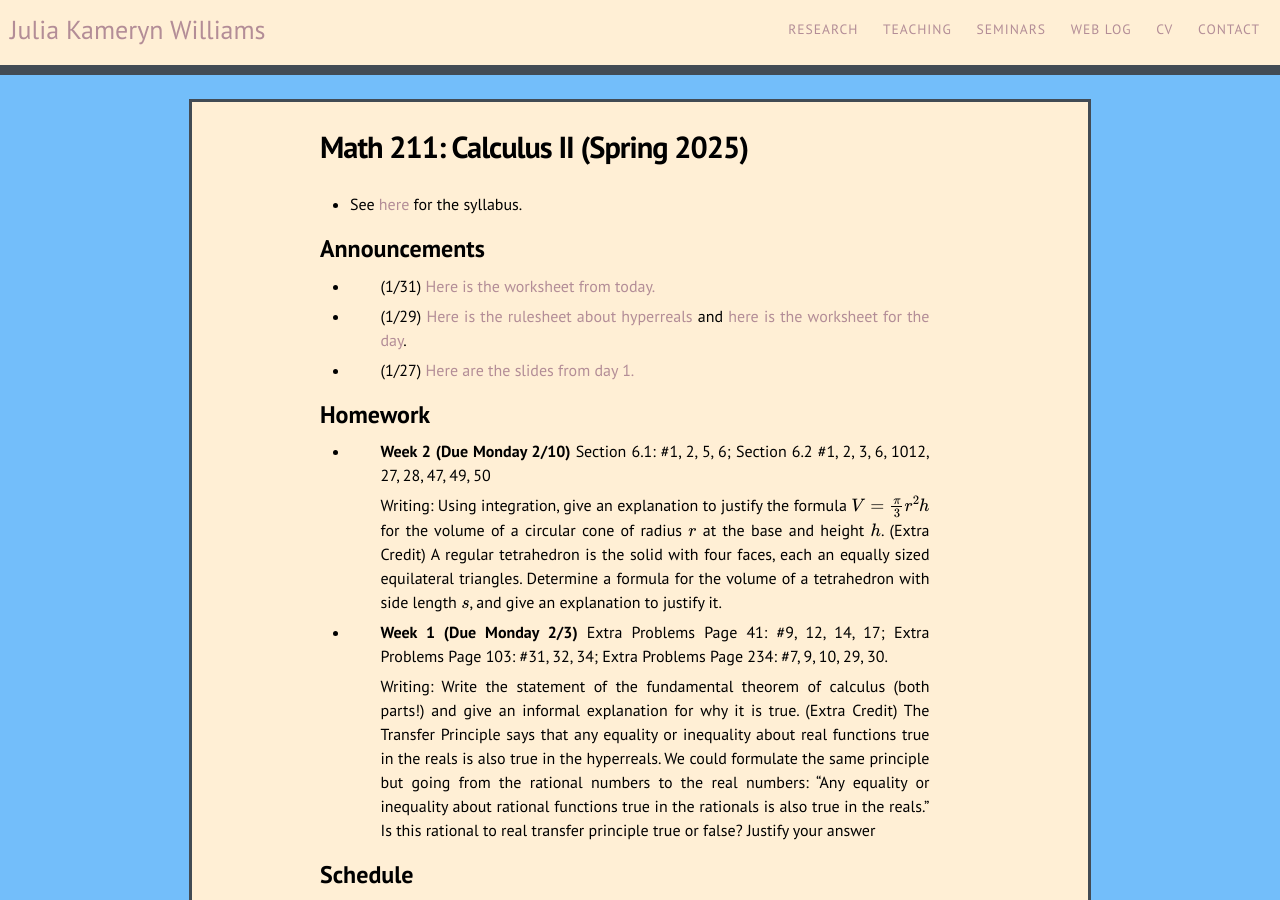
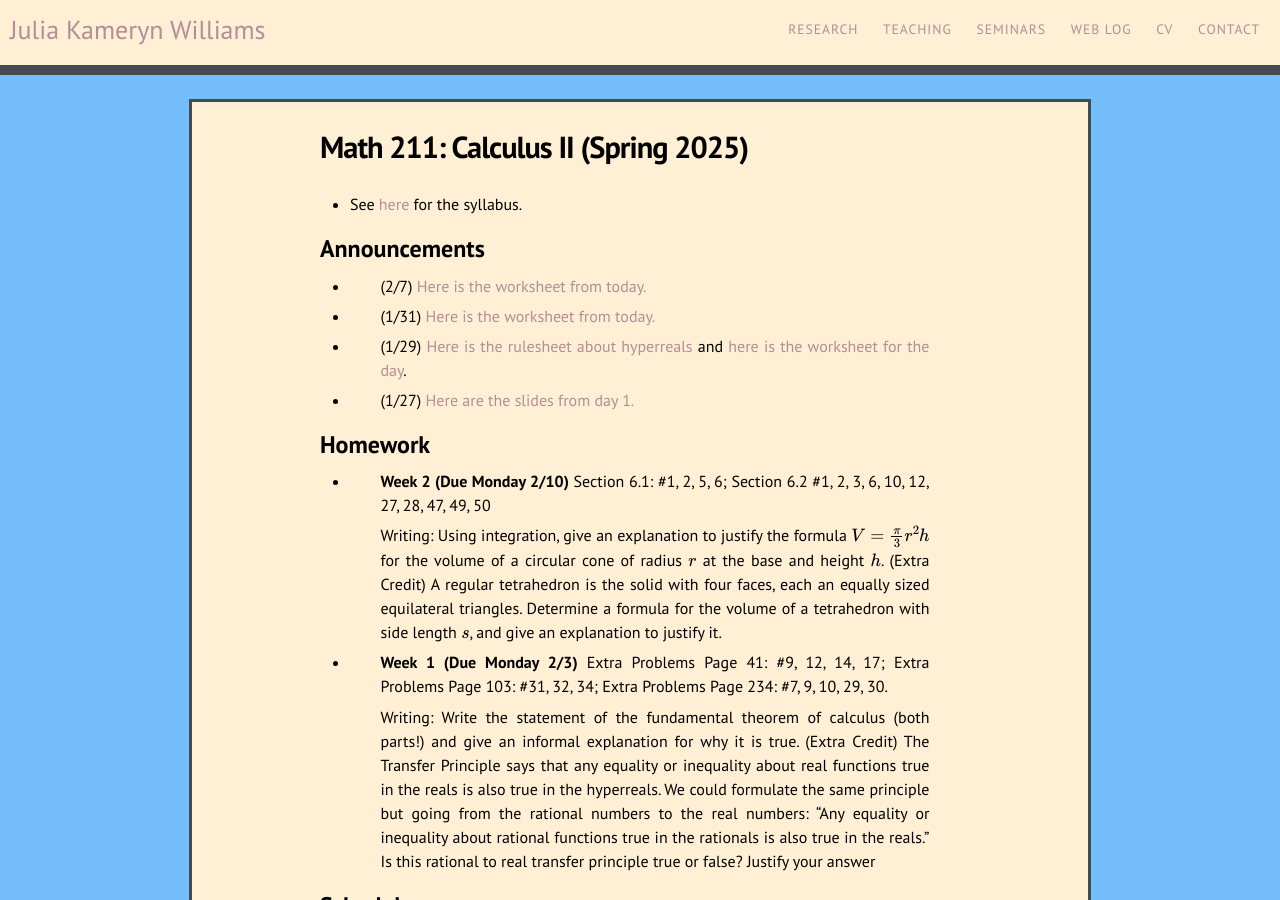
Before and after one commit to kamerynjw/kamerynjw.github.io, a Jekyll site: the page built from teaching/2025/math211.md, in a window 1280 px wide and 900 px high. Built offline with Jekyll 4.4.1, drawn with Linux system fonts in a browser that asks for light colours; nearby versions of some CDN libraries; formulas are drawn with MathJax 3.

Commit message:
new orksheet, fix typo,

```diff
--- a/teaching/2025/math211.md
+++ b/teaching/2025/math211.md
@@ -10,7 +10,9 @@ permalink: /teaching/2025/math211/
 Announcements
 -------------
 
-* (1/31) [Here is the worksheet from today.]({{ page.url }}w-1.31.pdf)
+* (2/7) [Here is the worksheet from today.]({{ page.url }}ws-2.7.pdf)
+
+* (1/31) [Here is the worksheet from today.]({{ page.url }}ws-1.31.pdf)
 
 * (1/29) [Here is the rulesheet about hyperreals]({{ page.url }}hyperreals.pdf) and [here is the worksheet for the day]({{ page.url }}ws-1.29.pdf).
 
@@ -19,7 +21,7 @@ Announcements
 Homework
 --------
 
-* **Week 2 (Due Monday 2/10)** Section 6.1: #1, 2, 5, 6; Section 6.2 #1, 2, 3, 6, 1012, 27, 28, 47, 49, 50
+* **Week 2 (Due Monday 2/10)** Section 6.1: #1, 2, 5, 6; Section 6.2 #1, 2, 3, 6, 10, 12, 27, 28, 47, 49, 50
 
     Writing: Using integration, give an explanation to justify the formula $V = \frac{\pi}{3}r^2 h$ for the volume of a circular cone of radius $r$ at the base and height $h$. (Extra Credit) A regular tetrahedron is the solid with four faces, each an equally sized equilateral triangles. Determine a formula for the volume of a tetrahedron with side length $s$, and give an explanation to justify it.
 
```
Also changed, not shown: 1 other file.
